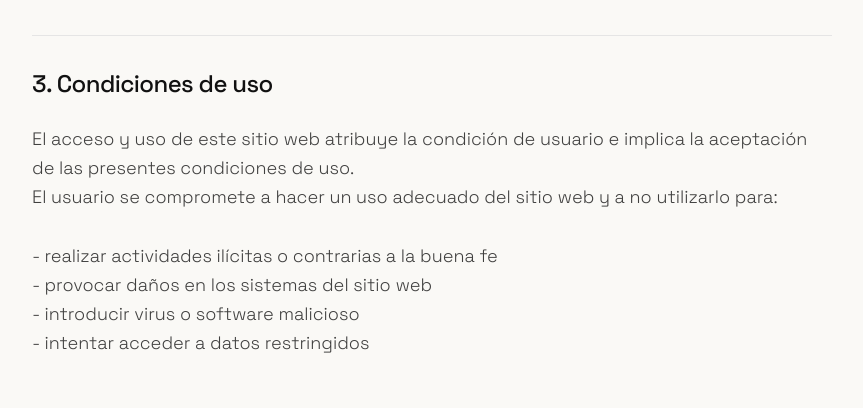
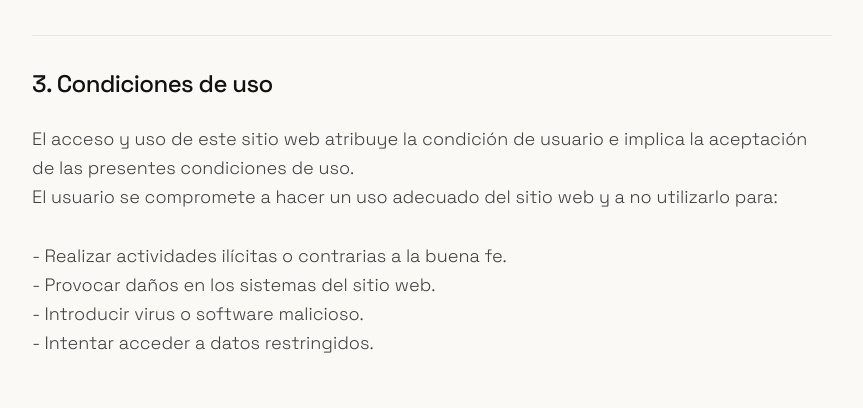
Before and after one commit to ph-holding/paem-landing-page, a React (Vite) app: page /terminos-condiciones in a window 1280 px wide. Shown: the part 1000-1408 px from the top of the page, without its empty margins (208-1071 px from the left). Built offline with nearby package versions, Linux system fonts and the light colour scheme.

Commit message:
fix: Standardize punctuation and capitalization in TermsPage content

```diff
--- a/src/pages/TermsPage.jsx
+++ b/src/pages/TermsPage.jsx
@@ -16,7 +16,7 @@ const TermsPage = () => {
     {
       title: "3. Condiciones de uso",
       content:
-        "El acceso y uso de este sitio web atribuye la condición de usuario e implica la aceptación de las presentes condiciones de uso. \nEl usuario se compromete a hacer un uso adecuado del sitio web y a no utilizarlo para:\n\n\t- realizar actividades ilícitas o contrarias a la buena fe\n\t- provocar daños en los sistemas del sitio web\n\t- introducir virus o software malicioso\n\t- intentar acceder a datos restringidos",
+        "El acceso y uso de este sitio web atribuye la condición de usuario e implica la aceptación de las presentes condiciones de uso. \nEl usuario se compromete a hacer un uso adecuado del sitio web y a no utilizarlo para:\n\n\t- Realizar actividades ilícitas o contrarias a la buena fe.\n\t- Provocar daños en los sistemas del sitio web.\n\t- Introducir virus o software malicioso.\n\t- Intentar acceder a datos restringidos.",
     },
     {
       title: "4. Propiedad intelectual",
```
